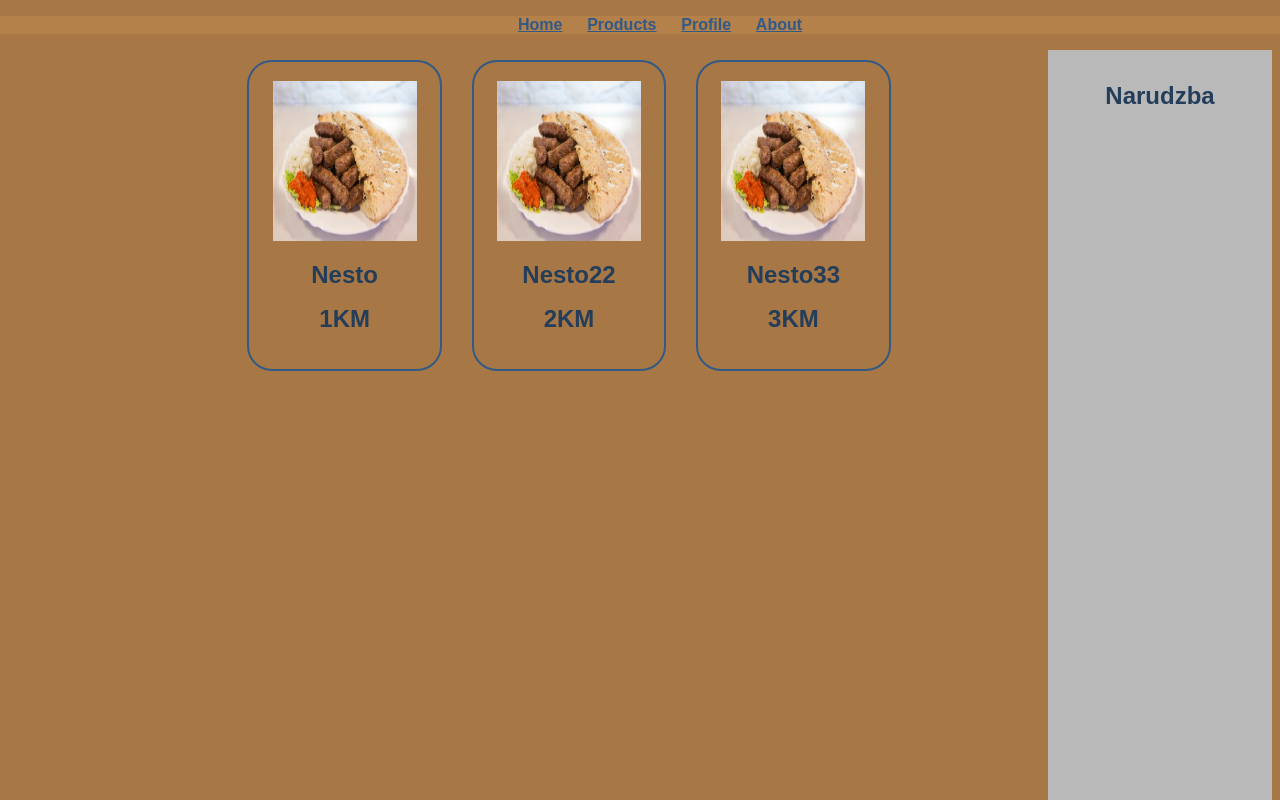
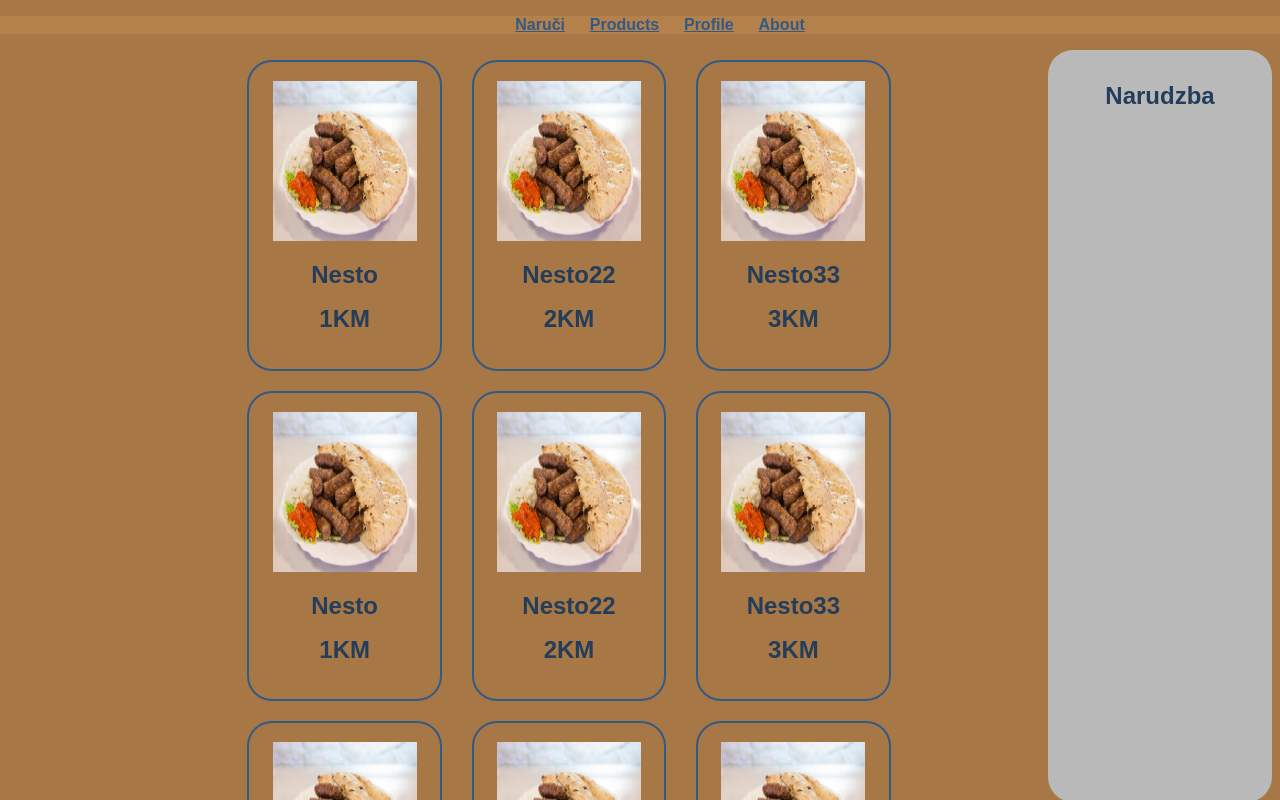
Before and after one commit to fcausevic1/RestaurantAppFrontend, a React (Create React App) app: page / in a window 1280 px wide. Shown: the top 800 px of the page. Built offline with nearby package versions, Linux system fonts and the light colour scheme.

Commit message:
small changes

```diff
--- a/src/App.js
+++ b/src/App.js
@@ -12,6 +12,8 @@ class App extends Component {
         <NavBar></NavBar>
         <div>
           <ProductList></ProductList>
+          <ProductList></ProductList>
+          <ProductList></ProductList>
           <SideBar></SideBar>
         </div>
       </div>
--- a/src/components/NavBar.jsx
+++ b/src/components/NavBar.jsx
@@ -6,7 +6,7 @@ const NavBar = (props) => {
     <div>
       <ul className="navBar">
         <li>
-          <a href="#">Home</a>
+          <a href="#">Naruči</a>
         </li>
         <li>
           <a href="#">Products</a>
--- a/src/components/Proizvod.jsx
+++ b/src/components/Proizvod.jsx
@@ -3,7 +3,6 @@ import './Proizvod.css';
 
  import image from './cevap.jpg'
 const Proizvod = (props) => {
- //  const [nesto] = useState("Konj")
     return (
 
          <div className="omotac" id="rcorners">
--- a/src/components/SideBar.css
+++ b/src/components/SideBar.css
@@ -1,4 +1,7 @@
 .sideBar {
+  border-radius:  25px;
+  border: 2px ;
+  border-color: #335986;
   background-color: rgb(185, 185, 185);
   height: 90%;
   width: 15%;
```
